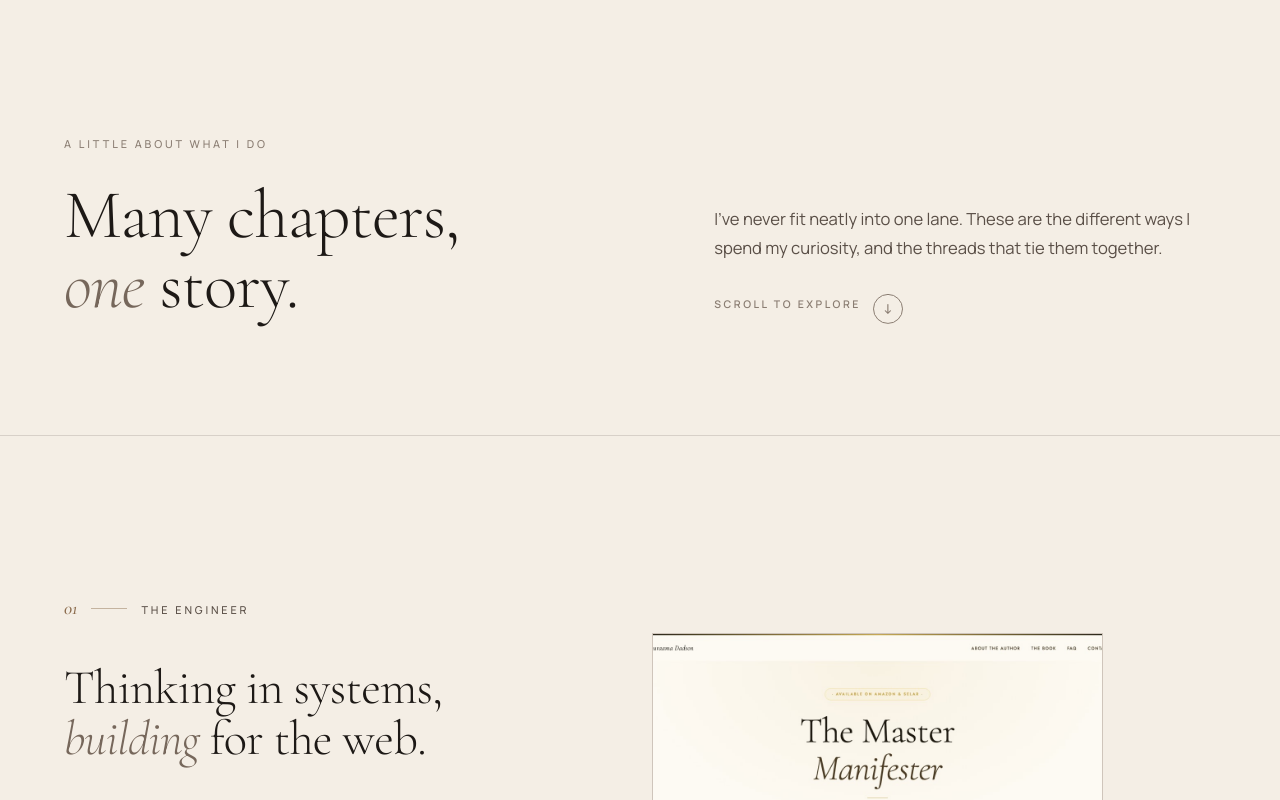
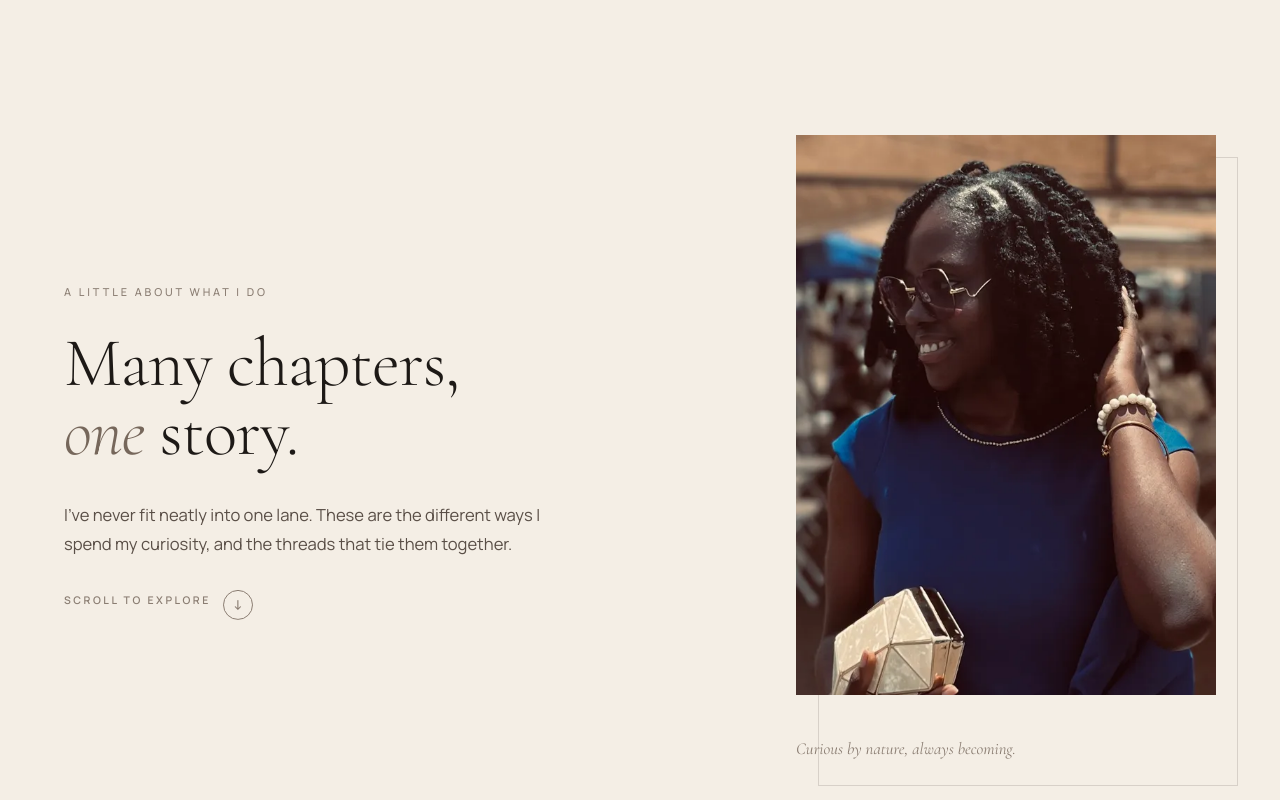
Before and after one commit to awuraama-dadson/my-portfolio-website, a React (Vite) app: page / in a window 1280 px wide. Shown: the part 1060-1860 px from the top of the page. Built offline with nearby package versions, Linux system fonts and the light colour scheme; no server answers.

Commit message:
Add portrait to the About section

```diff
--- a/src/components/home/Dimensions.tsx
+++ b/src/components/home/Dimensions.tsx
@@ -13,6 +13,7 @@ export function Dimensions() {
   return (
     <section id="work" className="dimensions" aria-labelledby="work-title">
       <div className="container dimensions__head">
+        <div className="dimensions__intro">
         <Reveal>
           <Eyebrow>A little about what I do</Eyebrow>
           <h2 id="work-title" className="display-2">
@@ -29,6 +30,18 @@ export function Dimensions() {
             <span className="dimensions__cue-arrow" aria-hidden="true">↓</span>
           </a>
         </Reveal>
+        </div>
+        <figure className="dimensions__portrait">
+          <ImageFrame
+            src="/images/about-828.webp"
+            srcSet="/images/about-600.webp 600w, /images/about-828.webp 828w"
+            sizes="(max-width: 900px) 80vw, 30vw"
+            alt="Awuraama Dadson smiling in a blue dress"
+            ratio="3 / 4"
+            delay={200}
+          />
+          <figcaption>Curious by nature, always becoming.</figcaption>
+        </figure>
       </div>
 
       <Engineer />
--- a/src/styles/sections.css
+++ b/src/styles/sections.css
@@ -62,8 +62,18 @@ html.motion .hero__title .line:nth-child(3) > span { animation-delay: 0.16s; }
 /* ---------- Dimensions ---------- */
 .dimensions { padding-top: var(--section); }
 .dimensions__head {
-  display: grid; grid-template-columns: 1.2fr 1fr; gap: 48px; align-items: end;
+  display: grid; grid-template-columns: 1.35fr 1fr; gap: clamp(48px, 7vw, 110px); align-items: center;
   margin-bottom: clamp(64px, 9vw, 130px);
+}
+.dimensions__intro .lead { margin-top: 32px; max-width: 30em; }
+.dimensions__portrait { position: relative; margin: 0; max-width: 420px; justify-self: end; width: 100%; }
+.dimensions__portrait::before {
+  content: ""; position: absolute; inset: 22px -22px -22px 22px;
+  border: 1px solid var(--rule); pointer-events: none;
+}
+.dimensions__portrait .frame { box-shadow: 0 50px 90px -50px rgba(43, 34, 29, 0.55); }
+.dimensions__portrait figcaption {
+  margin-top: 40px; font-family: var(--serif); font-style: italic; font-size: 1.05rem; color: var(--ink-muted);
 }
 .dimensions__cue {
   display: inline-flex; align-items: center; gap: 12px; margin-top: 28px;
@@ -263,6 +273,8 @@ html.motion .soon__dot { animation: soon-pulse 2.4s var(--ease) infinite; }
   .hero__foot { display: none; }
 
   .dimensions__head, .writer__head { grid-template-columns: 1fr; gap: 24px; }
+  .dimensions__head { gap: 56px; }
+  .dimensions__portrait { justify-self: start; max-width: 380px; }
   .dim__text, .dim__collage, .videos { grid-column: 1 / -1; }
   .dim__collage, .videos { margin-top: 56px; }
 
@@ -285,6 +297,8 @@ html.motion .soon__dot { animation: soon-pulse 2.4s var(--ease) infinite; }
   .contact__intro { position: static; }
 }
 @media (max-width: 560px) {
+  .dimensions__portrait { max-width: calc(100% - 14px); }
+  .dimensions__portrait::before { inset: 14px -14px -14px 14px; }
   /* Phones: the portrait spans the full width of the screen, edge to edge. */
   .hero__visual { grid-column: 1 / -1; margin-left: calc(-1 * var(--gutter)); margin-right: calc(-1 * var(--gutter)); }
   .hero__title .line--indent { padding-left: 0.6em; }
```
Also changed, not shown: public/images/about-600.webp (added), public/images/about-828.webp (added).
